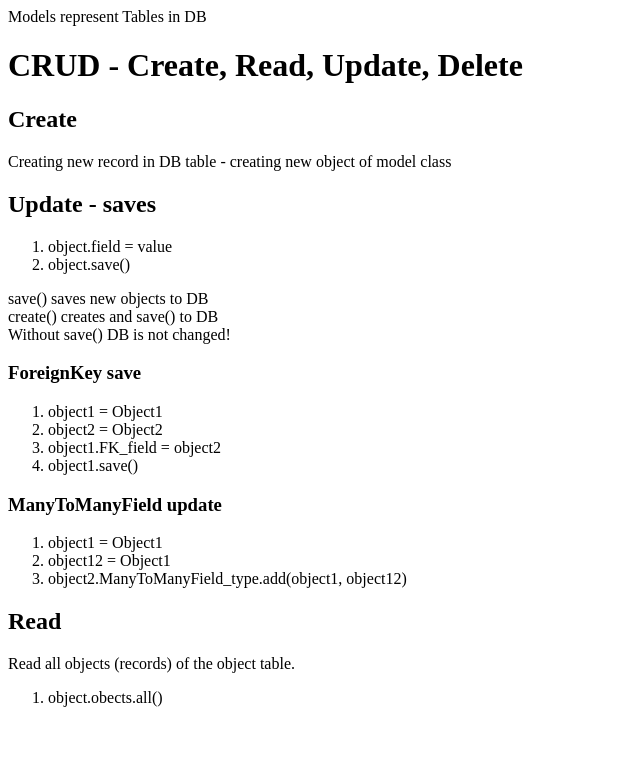
After one commit to NikoFoX/congenial-waffle, a Django app: page /polls/info in a window 1280 px wide. The commit adds this page. Shown: the top 783 px of the page, without its empty margins (0-640 px from the left). Run offline with Django 3.2, Linux system fonts and the light colour scheme.

Commit message:
Home innovations

```diff
--- a/polls/templates/polls/index.html
+++ b/polls/templates/polls/index.html
@@ -1,5 +1,6 @@
 {% if latest_question_list %}
   <ul>
+  Questions:<br>
   {% for question in latest_question_list %}
     <li><a href={% url 'polls:detail' question.id %}>{{question.question_text}}</a></li>
   {% endfor %}
--- /dev/null
+++ b/polls/templates/polls/info.html
@@ -0,0 +1,37 @@
+Models represent Tables in DB
+
+<h1> CRUD - Create, Read, Update, Delete</h1>
+
+<h2>Create</h2>
+Creating new record in DB table - creating new object of model class
+<h2>Update - saves</h2>
+<ol>
+  <li>object.field = value</li>
+  <li>object.save()</li>
+</ol>
+
+save() saves new objects to DB <br>
+create() creates and save() to DB <br>
+
+Without save() DB is not changed! <br>
+
+<h3>ForeignKey save</h3>
+<ol>
+  <li>object1 = Object1</li>
+  <li>object2 = Object2</li>
+  <li>object1.FK_field = object2</li>
+  <li>object1.save()</li>
+</ol>
+
+<h3>ManyToManyField update</h3>
+<ol>
+  <li>object1 = Object1</li>
+  <li>object12 = Object1</li>
+  <li>object2.ManyToManyField_type.add(object1, object12)</li>
+</ol>
+
+<h2>Read</h2>
+Read all objects (records) of the object table.
+<ol>
+  <li>object.obects.all()</li>
+</ol>
--- a/polls/urls.py
+++ b/polls/urls.py
@@ -13,6 +13,14 @@ urlpatterns = [
     # for example: /polls/5/vote/
     path('<int:question_id>/vote/', views.vote, name='vote'),
 
+    # INFO
+    # /polls/info
+    path('info', views.info, name='info'),
+
+    # SITE MAP
+    # /polls/MAP
+    path('map', views.map, name='map'),
+
     # TEST
     # /polls/test
     path('test', views.test, name='test'),
--- a/polls/views.py
+++ b/polls/views.py
@@ -45,8 +45,13 @@ def vote(request, question_id):
         selected_choice.save()
         return HttpResponseRedirect(reverse('polls:results', args=(question.id,)))
 
+def info(request):
+    return render(request, 'polls/info.html')
+
+def map(request):
+    return render(request, 'polls/map.html')
+
 def test(request):
     #text = Question.objects.filter(question_text__startswith = {"W", "H"}
     text = Question.objects.filter(Q(question_text__startswith="W")|Q(question_text__startswith="H"))
-    #text = str(text)
     return render(request, 'polls/test.html', {"text":text}, content_type=None, status=None, using=None)
```
Also changed, not shown: mysite/settings.py (+4 -4 lines), polls/models.py (+8 -2 lines), polls/templates/polls/map.html (added, +24 -0 lines), polls/migrations/0002_auto_20181229_1751.py (added), polls/migrations/0003_auto_20181230_0011.py (added).
